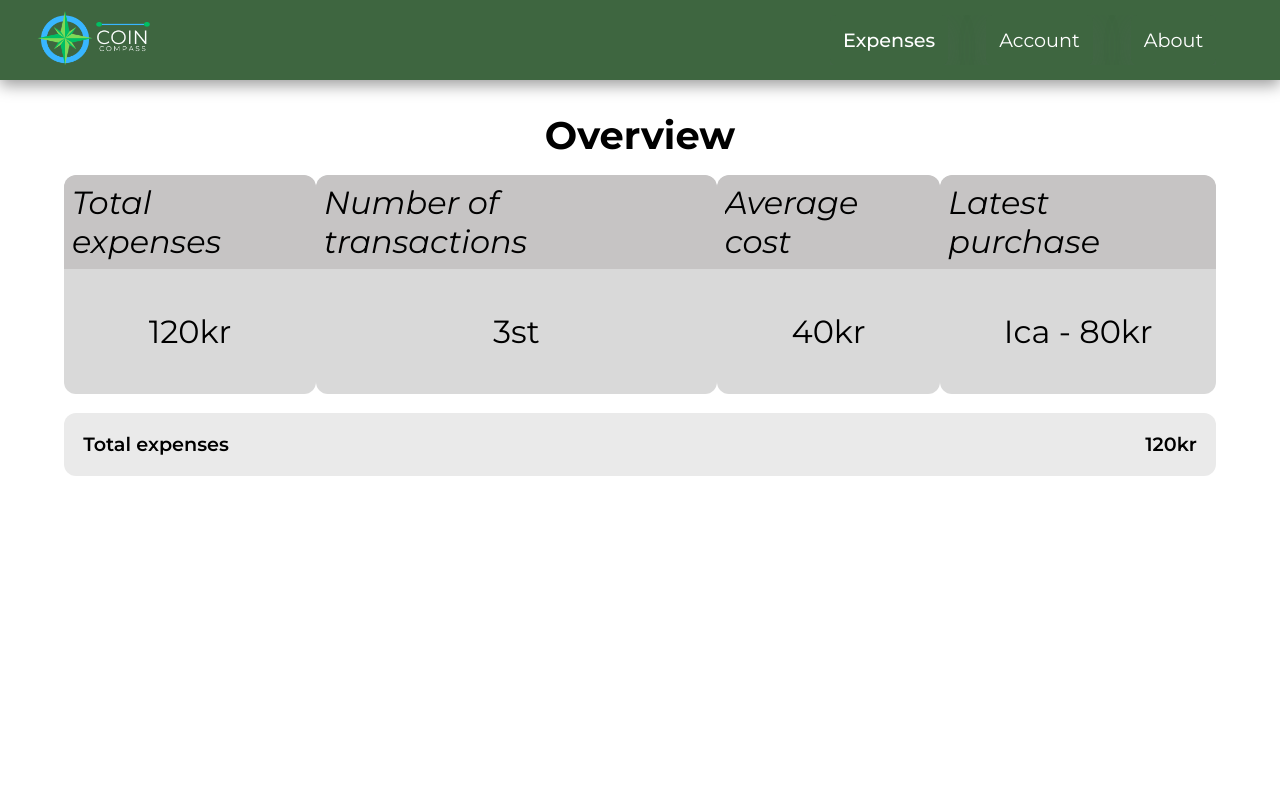
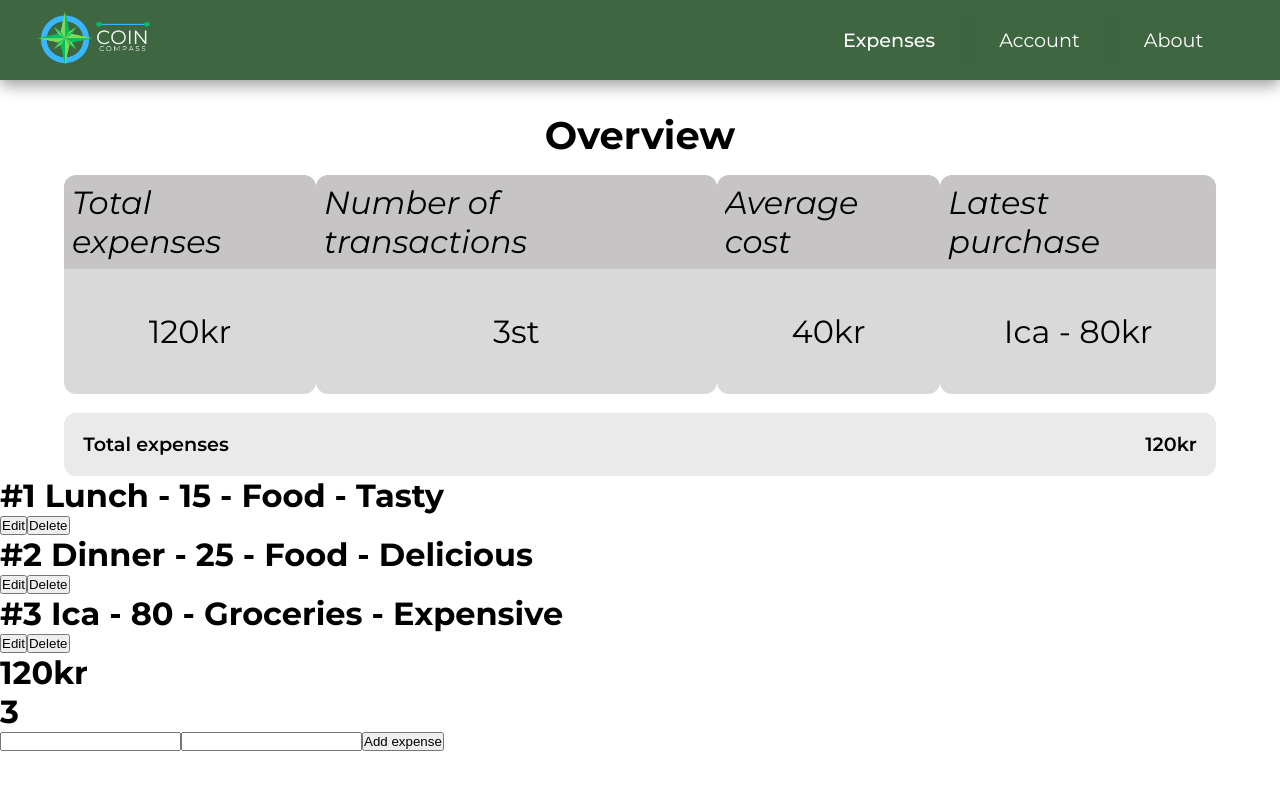
Before and after one commit to ITHS-Team8/CoinCompass, a Vue app: page /expenses in a window 1280 px wide. Shown: the top 790 px of the page. Built offline with nearby package versions, Linux system fonts and the light colour scheme.

Commit message:
Added ExpenseItem Interface

```diff
--- a/src/components/ExpensesSummaryComponent.vue
+++ b/src/components/ExpensesSummaryComponent.vue
@@ -5,11 +5,62 @@
             <span class="total-text">{{ expensesStore.totalAmount }}kr</span>
         </div>
     </div>
+
+    <div>
+        <div v-for="expense in expensesStore.expenses">
+            <h1>
+                #{{ expense.id }} {{ expense.name }} - {{ expense.amount }} -
+
+                {{ expense.category }} - {{ expense.comment }}
+            </h1>
+            <button @click="editExpense(expense.id)">Edit</button>
+            <button @click="expensesStore.removeExpense(expense.id)">
+                Delete
+            </button>
+        </div>
+        <h1>{{ expensesStore.totalAmount }}kr</h1>
+        <h1>{{ expensesStore.expenses.length }}</h1>
+
+        <div>
+            <input type="text" v-model="name" />
+            <input type="text" v-model="amount" />
+            <button @click="addExpense">Add expense</button>
+        </div>
+    </div>
 </template>
 
 <script setup lang="ts">
     import { useExpensesStore } from '../stores/ExpensesStore'
     const expensesStore = useExpensesStore()
+
+    import { ref } from 'vue'
+
+    const name = ref('')
+    const amount = ref('')
+
+    function addExpense() {
+        expensesStore.addExpense({
+            name: name.value,
+            amount: Number(amount.value),
+            category: 'Food Test',
+            comment: 'Comment Test'
+        })
+        console.log(expensesStore.expenses)
+
+        name.value = ''
+        amount.value = ''
+    }
+
+    function editExpense(id: number) {
+        console.log('Edit expense', id)
+        expensesStore.editExpense({
+            id: id,
+            name: 'New name',
+            amount: 1000,
+            category: 'Food',
+            comment: 'New comment'
+        })
+    }
 </script>
 
 <style scoped>
--- a/src/stores/ExpensesStore.ts
+++ b/src/stores/ExpensesStore.ts
@@ -1,4 +1,12 @@
 import { defineStore } from 'pinia'
+
+interface ExpenseItem {
+    id: number
+    name: string
+    amount: number
+    category: string
+    comment: string
+}
 
 export const useExpensesStore = defineStore('expensesStore', {
     state: () => ({
@@ -54,13 +62,7 @@ export const useExpensesStore = defineStore('expensesStore', {
                 comment: expense.comment
             })
         },
-        editExpense(expense: {
-            id: number
-            name: string
-            amount: number
-            category: string
-            comment: string
-        }) {
+        editExpense(expense: ExpenseItem) {
             const index = this.expenses.findIndex(
                 (item) => item.id === expense.id
             )
```
